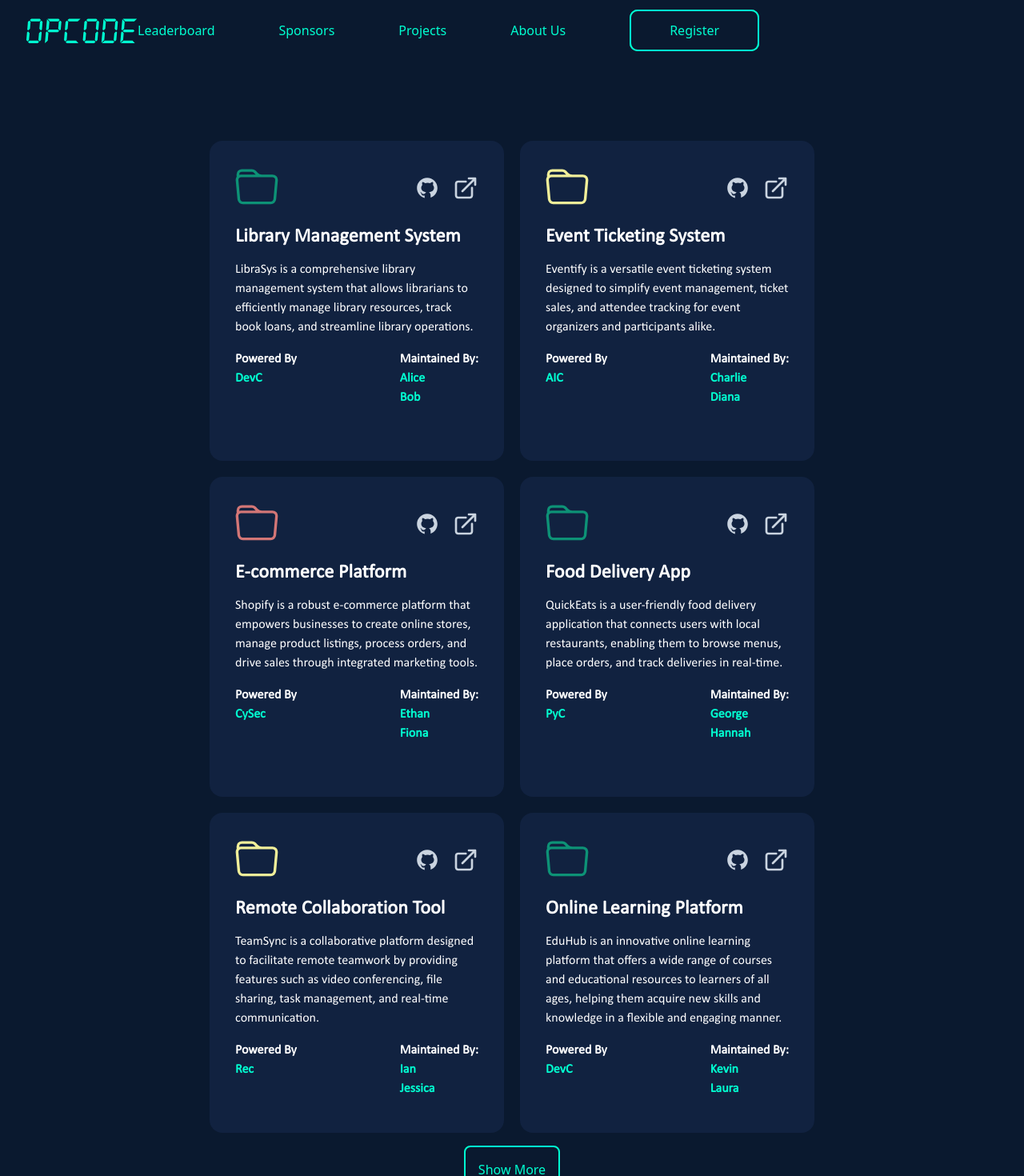
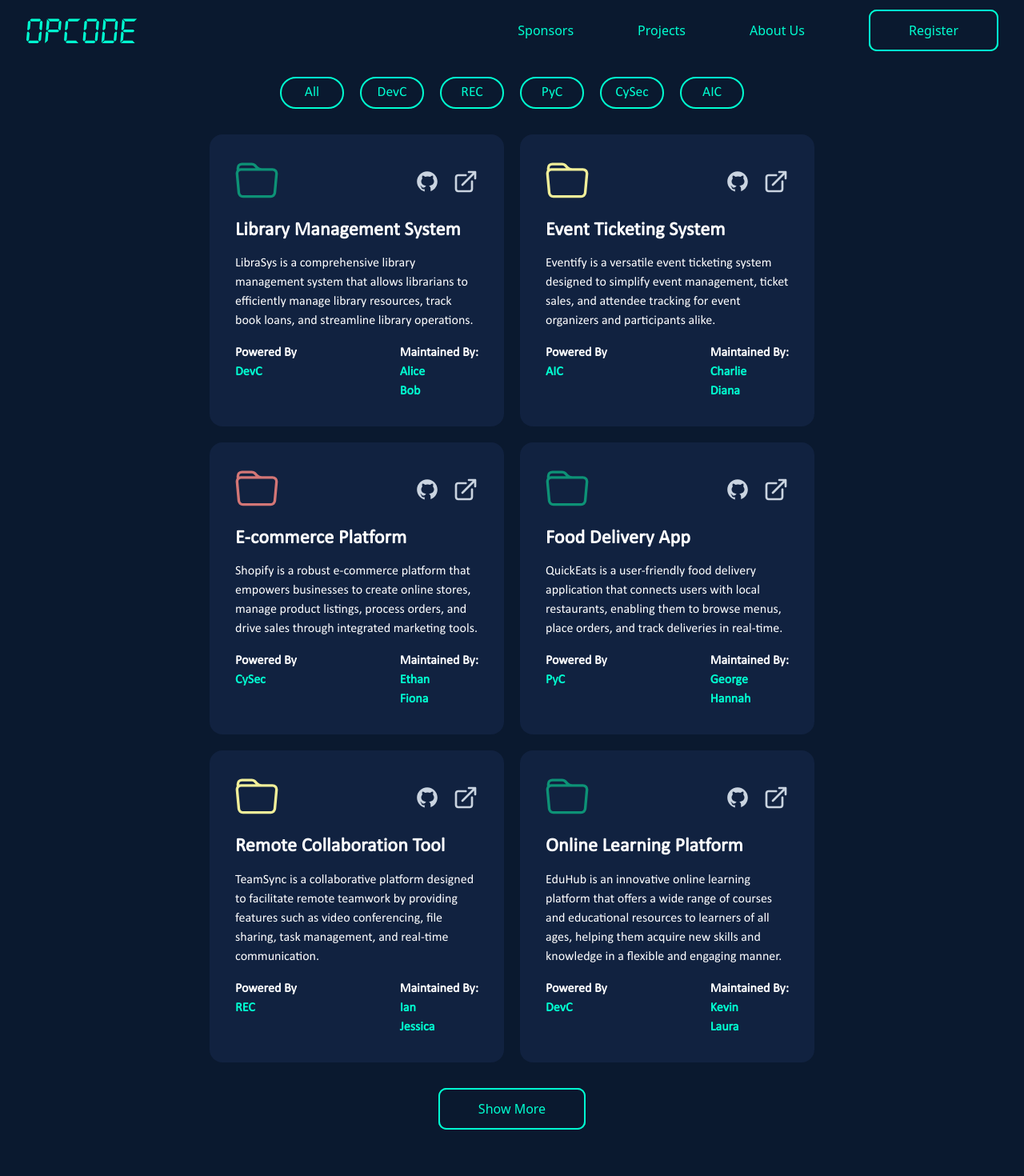
Before and after one commit to PerHac13/OPCODE, a React (Vite) app: page /projects in a window 1280 px wide. Shown: the part 20-1490 px from the top of the page at 80% size. Built offline with nearby package versions, Linux system fonts and the light colour scheme.

Commit message:
Added functionality of show more button with uniform theme and filter based on club

```diff
--- a/src/App.jsx
+++ b/src/App.jsx
@@ -1,5 +1,4 @@
 import { Routes, Route } from "react-router-dom";
-
 import Home from "./pages/Home/Home";
 import Projects from "./pages/Projects/Projects";
 import Sponsors from "./pages/Sponsors/Sponsors";
@@ -9,13 +8,12 @@ import AboutUs from "./pages/AboutUs/AboutUs";
 import "./App.css";
 import NavBar from "./components/NavBar/NavBar";
 import Footer from "./components/Footer/Footer";
-import ProjectCard from "./components/ProjectCard/ProjectCard";
+
 
 const App = () => {
   return (
     <div className="bg-bground min-h-screen">
       <NavBar />
-
         <Routes>
           <Route exact path="/" element={<Home />} />
           <Route path="/projects" element={<Projects />} />
--- a/src/assets/Projects.json
+++ b/src/assets/Projects.json
@@ -46,7 +46,7 @@
         "maintainers": ["Ian", "Jessica"],
         "githubLink": "https://github.com/teamsync",
         "projectLink": "https://teamsync.com",
-        "club": "Rec",
+        "club": "REC",
         "label": "medium"
     },
     {
@@ -96,7 +96,7 @@
         "maintainers": ["Sam", "Tina"],
         "githubLink": "https://github.com/taskmaster",
         "projectLink": "https://taskmaster.com",
-        "club": "Rec",
+        "club": "REC",
         "label": "medium"
     },
     {
@@ -146,7 +146,7 @@
         "maintainers": ["Zack", "Wanda"],
         "githubLink": "https://github.com/jobquest",
         "projectLink": "https://jobquest.com",
-        "club": "Rec",
+        "club": "REC",
         "label": "medium"
     }
 
--- a/src/components/Button/Button.jsx
+++ b/src/components/Button/Button.jsx
@@ -1,9 +1,9 @@
-const Button = ({ name }) => {
+const Button = ({ name, onClick, className  }) => {
   return (
-    <div>
+    <div className={className}>
       <div className="bg-[#00FFD1] border-0 border-solid [border-radius:10px]">
         <div>
-          <button className="text-[#00FFD1]  bg-bground border-2 border-solid px-[3rem] py-[0.75rem] [border-radius:10px] hover:translate-x-[-3px] hover:translate-y-[-3px] easein duration-300">
+          <button onClick={onClick} className="text-[#00FFD1]  bg-bground border-2 border-solid px-[3rem] py-[0.75rem] [border-radius:10px] hover:translate-x-[-3px] hover:translate-y-[-3px] easein duration-300">
             {name}
           </button>
         </div>
--- a/src/components/NavBar/NavBar.jsx
+++ b/src/components/NavBar/NavBar.jsx
@@ -1,18 +1,18 @@
 import logo from "../../assets/logo.svg";
 import Button from "../Button/Button";
 //import Hamicon from '../NavBar/hamburger'
+import { NavLink } from "react-router-dom";
 const Navbar = () => {
   return (
     <div className="p-[2rem]">
-      <div className="text-[#00FFD1] flex items-center">
+      <div className="text-[#00FFD1] flex items-center justify-between">
         <div>
           <img src={logo}></img>
         </div>
         <div className="flex gap-20 items-center [font-size:1rem] [font-weight:400] cursor-pointer">
-          <div>Leaderboard</div>
-          <div>Sponsors</div>
-          <div>Projects</div>
-          <div>About Us</div>
+          <NavLink to='/sponsors'>Sponsors</NavLink>
+          <NavLink to='/projects'>Projects</NavLink>
+          <NavLink to='/about'>About Us</NavLink>
           <Button name={"Register"} />
         </div>
       </div>
--- a/src/components/ProjectCard/ProjectCard.css
+++ b/src/components/ProjectCard/ProjectCard.css
@@ -7,7 +7,7 @@
     border: 0px solid transparent;
     border-radius: 16px;
     padding: 32px;
-    min-height: 25rem;
+    min-height: 5rem;
 
 }
 
--- a/src/components/ProjectCard/ProjectCard.jsx
+++ b/src/components/ProjectCard/ProjectCard.jsx
@@ -27,7 +27,7 @@ const ProjectCard = ({
               width="54"
               height="54"
               fill={fileColors}
-              class="bi bi-folder"
+              className="bi bi-folder"
               viewBox="0 0 16 16"
             >
               <path d="M.54 3.87.5 3a2 2 0 0 1 2-2h3.672a2 2 0 0 1 1.414.586l.828.828A2 2 0 0 0 9.828 3h3.982a2 2 0 0 1 1.992 2.181l-.637 7A2 2 0 0 1 13.174 14H2.826a2 2 0 0 1-1.991-1.819l-.637-7a2 2 0 0 1 .342-1.31zM2.19 4a1 1 0 0 0-.996 1.09l.637 7a1 1 0 0 0 .995.91h10.348a1 1 0 0 0 .995-.91l.637-7A1 1 0 0 0 13.81 4zm4.69-1.707A1 1 0 0 0 6.172 2H2.5a1 1 0 0 0-1 .981l.006.139q.323-.119.684-.12h5.396z" />
--- /dev/null
+++ b/src/components/pill/pill.css
@@ -0,0 +1,40 @@
+.pill-container{
+    color: #00ffd1;
+    border: 2px solid #00ffd1;
+    width: 5rem;
+    font-family: 'Calibrie';
+    font-size: 1.1rem;
+    text-align: center;
+    border-radius: 4rem;
+    padding: 0.3rem 0.7rem;
+    cursor: pointer;
+    transition: transform 0.5s ease;
+}
+
+.pill-container:hover{
+    color: #00ffd1;
+    border: 2px solid #b9e4dc;
+    width: 5rem;
+    text-align: center;
+    border-radius: 4rem;
+    font-family: 'Calibrie';
+    font-size: 1.1rem;
+    padding: 0.3rem 0.7rem;
+    transform: scale(1.05);
+    cursor: pointer;
+}
+
+.selected-pill{
+    color: #00ffd1;
+    border: 2px solid transparent;
+    width: 5rem;
+    font-family: 'Calibrie';
+    font-size: 1.1rem;
+    text-align: center;
+    border-radius: 4rem;
+    padding: 0.3rem 0.7rem;
+    cursor: pointer;
+    background-color: #bee5de;
+    color: Black;
+
+}
--- /dev/null
+++ b/src/components/pill/pill.jsx
@@ -0,0 +1,12 @@
+import React from "react";
+import "./pill.css";
+const Pill = ({ content, selected, onClick }) => {
+  const cssClass = selected === content ? "selected-pill" : "pill-container";
+  return (
+    <>
+      <div onClick={onClick} className={cssClass}>{content}</div>
+    </>
+  );
+};
+
+export default Pill;
--- a/src/pages/Projects/Projects.css
+++ b/src/pages/Projects/Projects.css
@@ -4,4 +4,10 @@
     flex-direction: column;
     align-items: center;
     padding: 5rem; /* Default padding */
+    padding-top: 2rem;
 }
+
+.parent-project{
+    display: flex;
+    flex-direction: column;
+}
--- a/src/pages/Projects/Projects.jsx
+++ b/src/pages/Projects/Projects.jsx
@@ -2,24 +2,40 @@ import { useState } from "react";
 import ProjectCard from "../../components/ProjectCard/ProjectCard";
 import projectData from "../../assets/Projects.json";
 import "./Projects.css";
-
+import Pill from "../../components/pill/pill";
 import Button from "../../components/Button/Button";
 
 const Projects = () => {
   const [showMore, setShowMore] = useState(false);
+  const [selectedPill, setSelectedPill] = useState('');
+  const [selectedClub, setSelectedClub] = useState('');
 
   const toggleShowMore = () => {
     setShowMore(!showMore);
   };
 
   const visibleItems = showMore ? projectData : projectData.slice(0, 6);
+  const filteredItems = selectedClub ? visibleItems.filter(project => project.club === selectedClub) : visibleItems;
 
-  console.log(visibleItems);
+  const handleClubFilter = (club) => {
+    setSelectedPill(club === 'All' ? '' : club);
+    setSelectedClub(club === 'All' ? '' : club);
+  };
+
   return (
-    <>
+    <div className="parent-project">
+      <div className="flex gap-5 mx-5 justify-center">
+        <Pill onClick={() => handleClubFilter('All')} selected={selectedPill} content="All" />
+        <Pill onClick={() => handleClubFilter('DevC')} selected={selectedPill} content="DevC" />
+        <Pill onClick={() => handleClubFilter('REC')} selected={selectedPill} content="REC" />
+        <Pill onClick={() => handleClubFilter('PyC')} selected={selectedPill} content="PyC" />
+        <Pill onClick={() => handleClubFilter('CySec')} selected={selectedPill} content="CySec" />
+        <Pill onClick={() => handleClubFilter('AIC')} selected={selectedPill} content="AIC" />
+      </div>
+
       <div className="all-project-container">
         <div className="flex flex-wrap justify-center gap-5">
-          {visibleItems.map((project, idx) => (
+          {filteredItems.map((project, idx) => (
             <div key={idx}>
               <ProjectCard
                 className="grow"
@@ -36,15 +52,14 @@ const Projects = () => {
         </div>
 
         {!showMore && (
-          <button
-            className=" border-primary text-primary rounded-lg border-2 p-4 my-4 border-radius-"
+          <Button
+            className="p-4 my-4"
             onClick={toggleShowMore}
-          >
-            Show More
-          </button>
+            name='Show More'
+          />
         )}
       </div>
-    </>
+    </div>
   );
 };
 
```
